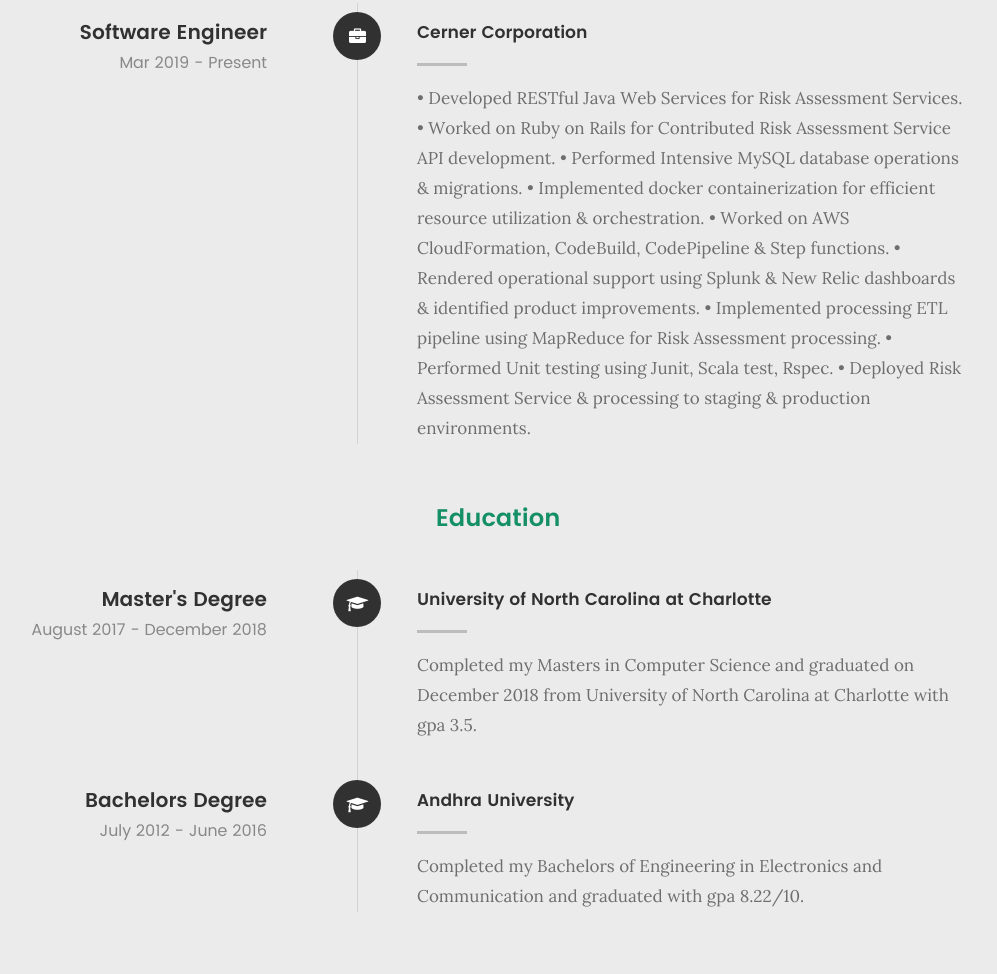
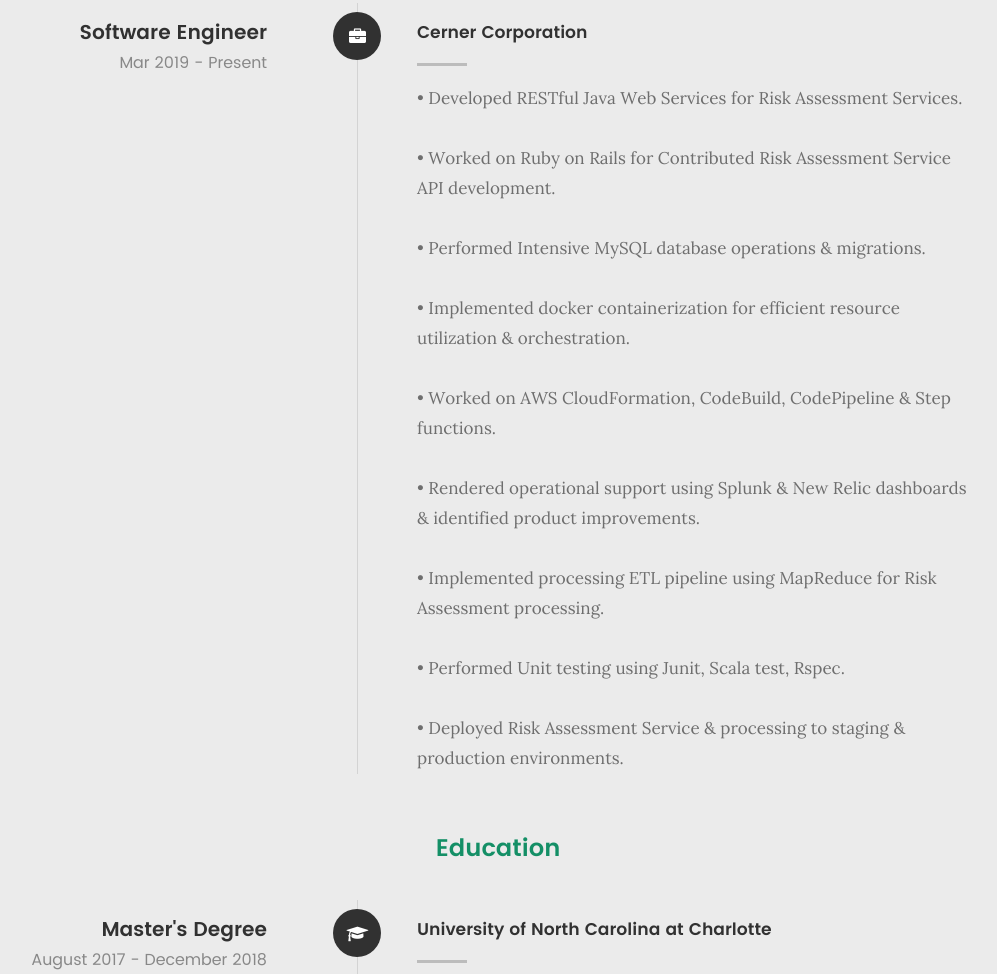
Before and after one commit to akshayKarai/akshayKarai.github.io, a plain HTML site: page index.html in a window 1280 px wide. Shown: the part 3041-4015 px from the top of the page, without its empty margins (142-1139 px from the left). Drawn offline with Linux system fonts and the light colour scheme; files whose address does not match are found by name.

Commit message:
Update index.html

```diff
--- a/index.html
+++ b/index.html
@@ -267,17 +267,17 @@
 
 	   				<div class="timeline-content">
 	   					<h4>Cerner Corporation</h4>
-	   					<p>
-							• Developed RESTful Java Web Services for Risk Assessment Services.
-							• Worked on Ruby on Rails for Contributed Risk Assessment Service API development.
-							• Performed Intensive MySQL database operations & migrations.
-							• Implemented docker containerization for efficient resource utilization & orchestration.
-							• Worked on AWS CloudFormation, CodeBuild, CodePipeline & Step functions.
-							• Rendered operational support using Splunk & New Relic dashboards & identified product improvements.
-							• Implemented processing ETL pipeline using MapReduce for Risk Assessment processing.
-							• Performed Unit testing using Junit, Scala test, Rspec.
-							• Deployed Risk Assessment Service & processing to staging & production environments.
-						</p>
+
+						<p>	• Developed RESTful Java Web Services for Risk Assessment Services. </p>
+						<p>	• Worked on Ruby on Rails for Contributed Risk Assessment Service API development. </p>
+						<p>	• Performed Intensive MySQL database operations & migrations. </p>
+						<p>	• Implemented docker containerization for efficient resource utilization & orchestration. </p>
+						<p>	• Worked on AWS CloudFormation, CodeBuild, CodePipeline & Step functions. </p>
+						<p>	• Rendered operational support using Splunk & New Relic dashboards & identified product improvements. </p>
+						<p>	• Implemented processing ETL pipeline using MapReduce for Risk Assessment processing. </p>
+						<p>	• Performed Unit testing using Junit, Scala test, Rspec. </p>
+						<p>	• Deployed Risk Assessment Service & processing to staging & production environments. </p>
+
 	   				</div>
 
 	   			</div>
@@ -719,7 +719,7 @@
 
    	<div class="row contact-info">
 
-   		<div class="col-four tab-full collapse">
+   		<div class="col-seven tab-full collapse">
 
    			<div class="icon">
    				<i class="icon-mail"></i>
```
